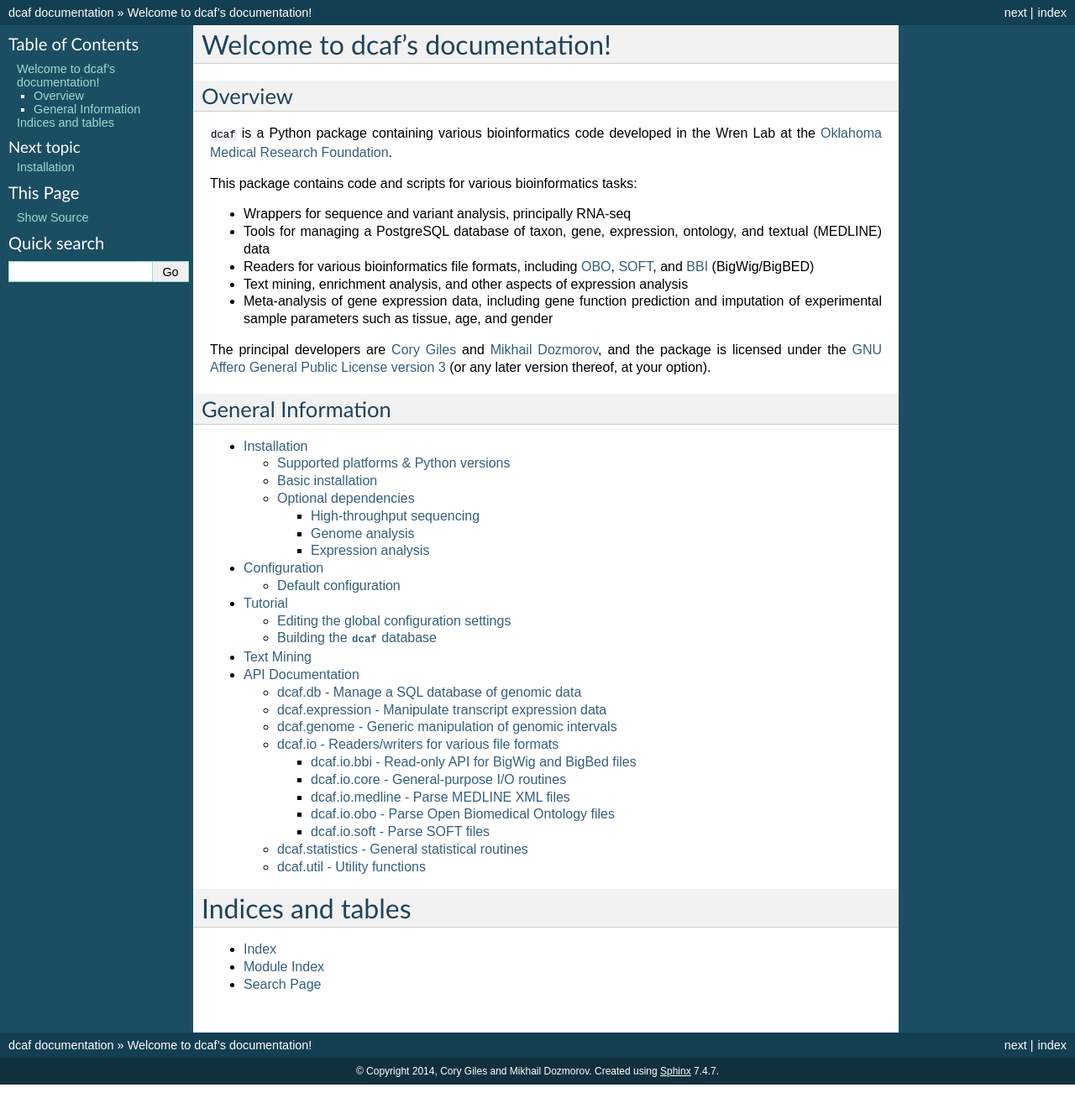
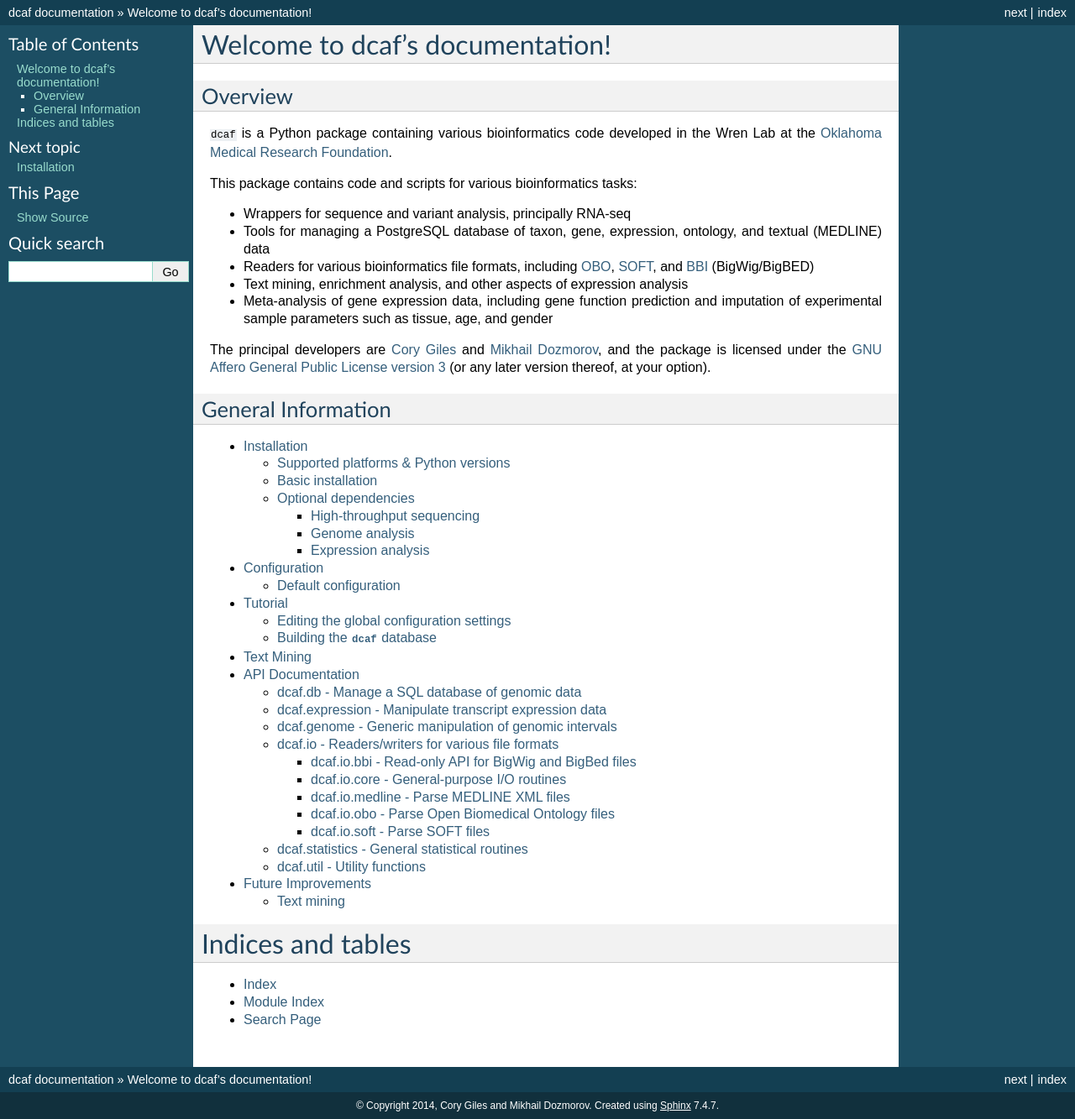
Before and after one commit to mdozmorov/dcaf, a Sphinx documentation site: the page built from doc/index.rst, in a window 1280 px wide. Shown: the whole page at 84% size. Built offline with Sphinx 7.4.7, drawn with Linux system fonts in a browser that asks for light colours; the version number could not be read and is left out; before the commit the page ends 1292 px from its top, so only the background shows below that.

Commit message:
Add a TODO list to the documentation.

```diff
--- a/doc/index.rst
+++ b/doc/index.rst
@@ -38,6 +38,7 @@ General Information
    tutorial
    text
    api
+   todo
 
 Indices and tables
 ==================
--- /dev/null
+++ b/doc/todo.rst
@@ -0,0 +1,6 @@
+===================
+Future Improvements
+===================
+
+Text mining
+===========
```
